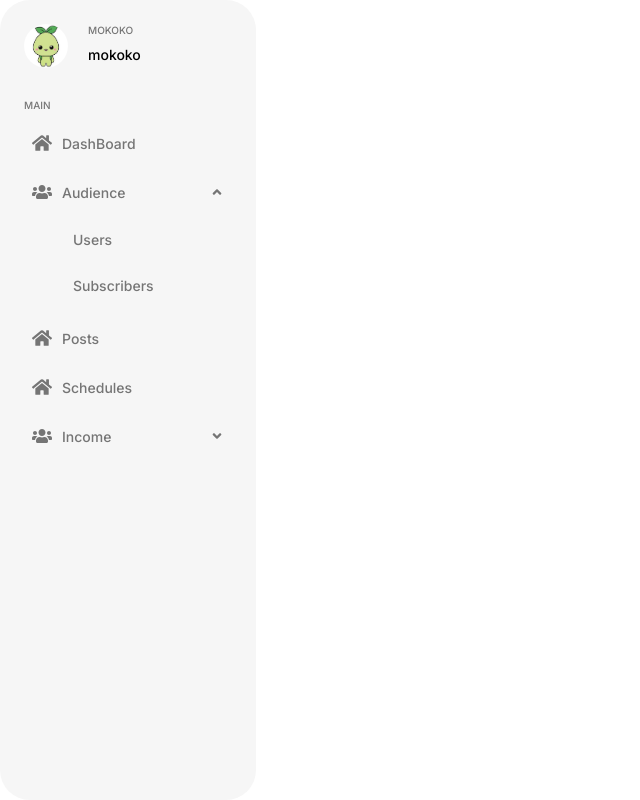
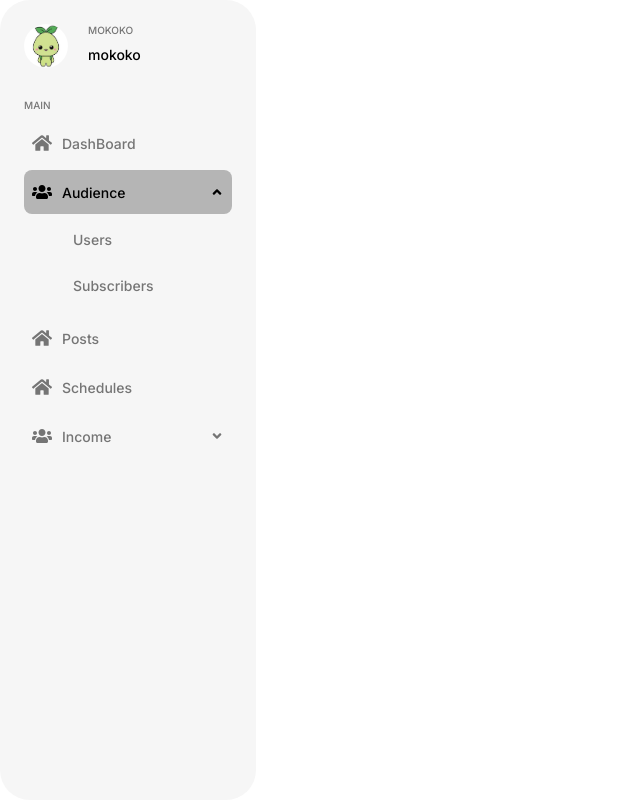
Before and after one commit to AppleTrick/NextLaboratory, a Next.js app: page / in a window 1280 px wide. Both pictures are taken after a click on the element "Audience". Shown: the top 800 px of the page, without its empty margins (0-640 px from the left). Built offline with nearby package versions, Linux system fonts and the light colour scheme.

Commit message:
네비게이션 구조 완성

```diff
--- a/src/components/layout-component/sidebar/SideNav.tsx
+++ b/src/components/layout-component/sidebar/SideNav.tsx
@@ -2,8 +2,15 @@ import styles from './sideNav.module.css';
 import SidebarHeader from './sidebarHeader/SidebarHeader';
 import NavItem from './navItem/NavItem';
 import { FaHome, FaUsers } from 'react-icons/fa'; // Font Awesome 아이콘을 임포트
+import { useState } from 'react';
 
 const SideNav = () => {
+  const [indexItem, setindexItem] = useState<number | null>(null);
+
+  const handleNavItemClick = (index: number) => {
+    setindexItem(index === indexItem ? null : index);
+  };
+
   return (
     <div className={styles.sidebar}>
       <SidebarHeader />
@@ -11,8 +18,9 @@ const SideNav = () => {
         <div className={styles.menu}>
           <p className={styles.menuTitle}>Main</p>
           <ul>
-            <NavItem href="" icon={<FaHome className={styles.icon} />} text="DashBoard" />
+            <NavItem index={0} href="" icon={<FaHome className={styles.icon} />} text="DashBoard" isActive={indexItem === 0} onClick={() => handleNavItemClick(0)} />
             <NavItem
+              index={1}
               href=""
               icon={<FaUsers className={styles.icon} />}
               text="Audience"
@@ -20,10 +28,13 @@ const SideNav = () => {
                 { href: '', text: 'Users' },
                 { href: '', text: 'Subscribers' },
               ]}
+              isActive={indexItem === 1}
+              onClick={() => handleNavItemClick(1)}
             />
-            <NavItem href="" icon={<FaHome className={styles.icon} />} text="Posts" />
-            <NavItem href="" icon={<FaHome className={styles.icon} />} text="Schedules" />
+            <NavItem index={2} href="" icon={<FaHome className={styles.icon} />} text="Posts" isActive={indexItem === 2} onClick={() => handleNavItemClick(2)} />
+            <NavItem index={3} href="" icon={<FaHome className={styles.icon} />} text="Schedules" isActive={indexItem === 3} onClick={() => handleNavItemClick(3)} />
             <NavItem
+              index={4}
               href=""
               icon={<FaUsers className={styles.icon} />}
               text="Income"
@@ -33,6 +44,8 @@ const SideNav = () => {
                 { href: '', text: 'Declines' },
                 { href: '', text: 'Payments' },
               ]}
+              isActive={indexItem === 4}
+              onClick={() => handleNavItemClick(4)}
             />
           </ul>
         </div>
--- a/src/components/layout-component/sidebar/navItem/NavItem.tsx
+++ b/src/components/layout-component/sidebar/navItem/NavItem.tsx
@@ -1,29 +1,39 @@
-import { useState } from 'react';
+import { useEffect, useState } from 'react';
 import styles from './navItem.module.css';
 import { FaAngleDown } from 'react-icons/fa';
 import SubMenu from '../subMenu/SubMenu';
 
 interface NavItemProps {
+  index: number;
   href: string;
   icon: React.ReactNode;
   text: string;
+  isActive: boolean;
+  onClick: () => void;
   subMenu?: { href: string; text: string }[];
 }
 
-const NavItem: React.FC<NavItemProps> = ({ href, icon, text, subMenu }) => {
+const NavItem: React.FC<NavItemProps> = ({ href, icon, text, subMenu, isActive, onClick }) => {
   const [isSubMenuOpen, setIsSubMenuOpen] = useState(false);
   const [isInitialRender, setIsInitialRender] = useState(false);
 
   const handleItemClick = () => {
+    onClick();
     if (subMenu) {
       setIsSubMenuOpen(!isSubMenuOpen);
       setIsInitialRender(true);
     }
   };
 
+  useEffect(() => {
+    if (isActive === false) {
+      setIsSubMenuOpen(false);
+    }
+  });
+
   return (
     <li className={`${styles.li}`}>
-      <div className={`${styles.link}`} onClick={handleItemClick}>
+      <div className={`${styles.link} ${isActive ? styles.active : ''}`} onClick={handleItemClick}>
         {icon}
         <span className={styles.text}>{text}</span>
         {subMenu && <FaAngleDown className={`${styles.arrow} ${isSubMenuOpen ? styles.rotate : ''}`} />}
--- a/src/components/layout-component/sidebar/navItem/navItem.module.css
+++ b/src/components/layout-component/sidebar/navItem/navItem.module.css
@@ -15,7 +15,7 @@
   border-radius: 8px;
   transition: all 0.3s;
 }
-
+.active,
 .link:hover {
   color: #000;
   background-color: #b5b5b5;
```
